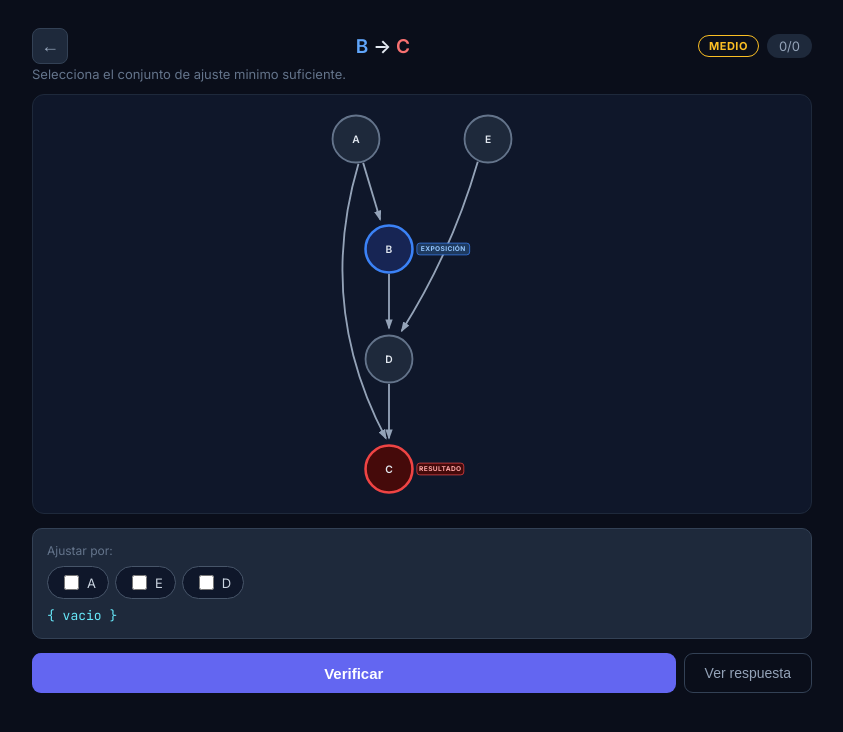
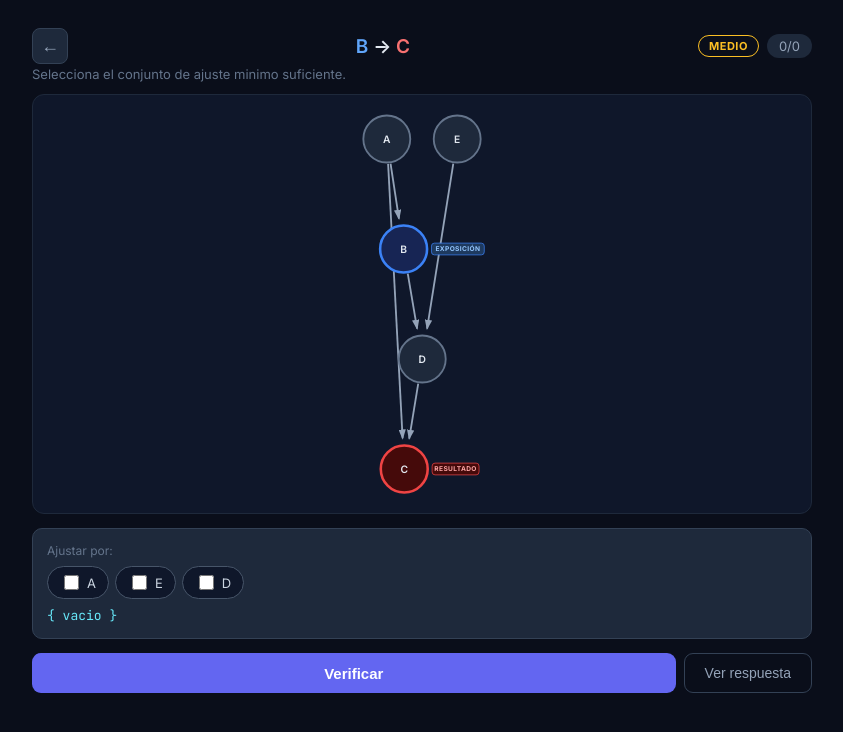
Before and after one commit to nutricioncondanii/daggle-pro, a React (Vite) app: page / in a window 1280 px wide. Both pictures are taken after a click on the button "Generar DAG". Shown: the top 732 px of the page, without its empty margins (218-1061 px from the left). Built offline with nearby package versions, Linux system fonts and the light colour scheme.

Commit message:
Force-directed layout: nodes repel each other, edges attract — straight arrows only

```diff
--- a/src/components/DagCanvas/DagCanvas.tsx
+++ b/src/components/DagCanvas/DagCanvas.tsx
@@ -11,258 +11,169 @@ interface Props {
   height?: number;
 }
 
-const R = 32; // node radius
+const R = 32;
 
 interface Pos { id: string; x: number; y: number }
 
+// ─── Force-directed layout with fixed Y layers ─────────────────────
+
 function layout(g: DagGraph): Pos[] {
-  // ── Step 1: Topological layering (Kahn's) ──
+  const n = g.nodes.length;
+  if (n === 0) return [];
+
+  // Step 1: Topological layering for Y (Kahn's)
   const inDeg = new Map<string, number>();
   const fwd = new Map<string, string[]>();
-  const bwd = new Map<string, string[]>();
-  g.nodes.forEach(n => { inDeg.set(n.id, 0); fwd.set(n.id, []); bwd.set(n.id, []); });
+  g.nodes.forEach(n => { inDeg.set(n.id, 0); fwd.set(n.id, []); });
   g.edges.forEach(e => {
     inDeg.set(e.target, (inDeg.get(e.target) || 0) + 1);
     fwd.get(e.source)?.push(e.target);
-    bwd.get(e.target)?.push(e.source);
   });
 
-  const layers: string[][] = [];
-  let q = g.nodes.filter(n => inDeg.get(n.id) === 0).map(n => n.id);
-  const assigned = new Set<string>();
-  while (q.length) {
-    const layer: string[] = [];
+  const depth = new Map<string, number>();
+  let queue = g.nodes.filter(n => inDeg.get(n.id) === 0).map(n => n.id);
+  const visited = new Set<string>();
+  let curDepth = 0;
+
+  while (queue.length) {
     const next: string[] = [];
-    for (const n of q) {
-      if (assigned.has(n)) continue;
-      assigned.add(n);
-      layer.push(n);
-      for (const c of fwd.get(n) || []) {
+    for (const id of queue) {
+      if (visited.has(id)) continue;
+      visited.add(id);
+      depth.set(id, curDepth);
+      for (const c of fwd.get(id) || []) {
         inDeg.set(c, (inDeg.get(c) || 1) - 1);
         if (inDeg.get(c) === 0) next.push(c);
       }
     }
-    if (layer.length) layers.push(layer);
-    q = next;
+    if (next.length > 0 || queue.some(id => !visited.has(id))) curDepth++;
+    queue = next;
   }
-  for (const n of g.nodes) {
-    if (!assigned.has(n.id)) { layers.push([n.id]); assigned.add(n.id); }
+  // Assign remaining nodes
+  for (const node of g.nodes) {
+    if (!depth.has(node.id)) depth.set(node.id, curDepth++);
   }
 
-  const xGap = 180;
   const yGap = 150;
-  const cx = 350;
 
-  // ── Step 2: Barycenter ORDERING — sort nodes in each layer to reduce crossings ──
-  // Give each node an initial "order" index within its layer
-  const order = new Map<string, number>();
-  for (const layer of layers) {
-    for (let i = 0; i < layer.length; i++) order.set(layer[i], i);
+  // Step 2: Initial X — spread nodes at each depth evenly
+  const byDepth = new Map<number, string[]>();
+  for (const node of g.nodes) {
+    const d = depth.get(node.id) || 0;
+    if (!byDepth.has(d)) byDepth.set(d, []);
+    byDepth.get(d)!.push(node.id);
   }
 
-  // Multiple passes: reorder each layer by the average order of connected nodes
-  for (let pass = 0; pass < 6; pass++) {
-    // Forward pass
-    for (let li = 1; li < layers.length; li++) {
-      const baryValues: { id: string; bary: number }[] = [];
-      for (const node of layers[li]) {
-        const pars = bwd.get(node) || [];
-        if (pars.length > 0) {
-          const avg = pars.reduce((s, p) => s + (order.get(p) || 0), 0) / pars.length;
-          baryValues.push({ id: node, bary: avg });
-        } else {
-          baryValues.push({ id: node, bary: order.get(node) || 0 });
+  const cx = 350;
+  const xGap = 160;
+  const x = new Map<string, number>();
+  for (const [, nodes] of byDepth) {
+    const w = (nodes.length - 1) * xGap;
+    nodes.forEach((id, i) => x.set(id, cx + i * xGap - w / 2));
   }
-      }
-      baryValues.sort((a, b) => a.bary - b.bary);
-      layers[li] = baryValues.map(v => v.id);
-      layers[li].forEach((id, i) => order.set(id, i));
-    }
-    // Backward pass
-    for (let li = layers.length - 2; li >= 0; li--) {
-      const baryValues: { id: string; bary: number }[] = [];
-      for (const node of layers[li]) {
-        const chs = fwd.get(node) || [];
-        if (chs.length > 0) {
-          const avg = chs.reduce((s, c) => s + (order.get(c) || 0), 0) / chs.length;
-          baryValues.push({ id: node, bary: avg });
-        } else {
-          baryValues.push({ id: node, bary: order.get(node) || 0 });
-        }
-      }
-      baryValues.sort((a, b) => a.bary - b.bary);
-      layers[li] = baryValues.map(v => v.id);
-      layers[li].forEach((id, i) => order.set(id, i));
+
+  // Step 3: Force simulation (X only, Y is fixed)
+  const vx = new Map<string, number>();
+  g.nodes.forEach(n => vx.set(n.id, 0));
+
+  const REPULSION = 8000;
+  const SPRING = 0.04;
+  const DAMPING = 0.85;
+  const MIN_DIST = R * 3;
+
+  for (let iter = 0; iter < 120; iter++) {
+    // Repulsion: every pair pushes apart horizontally
+    for (let i = 0; i < n; i++) {
+      for (let j = i + 1; j < n; j++) {
+        const a = g.nodes[i].id, b = g.nodes[j].id;
+        const ax = x.get(a)!, bx = x.get(b)!;
+        const ay = (depth.get(a) || 0) * yGap;
+        const by = (depth.get(b) || 0) * yGap;
+        const dx = bx - ax;
+        const dy = by - ay;
+        const distSq = dx * dx + dy * dy;
+        const dist = Math.sqrt(distSq) || 1;
+
+        // Only apply horizontal repulsion
+        const force = REPULSION / (distSq || 1);
+        const fx = (dx / dist) * force;
+
+        vx.set(a, (vx.get(a) || 0) - fx);
+        vx.set(b, (vx.get(b) || 0) + fx);
       }
     }
 
-  // ── Step 3: Assign X positions based on the new order ──
-  const posX = new Map<string, number>();
-  for (const layer of layers) {
-    const w = (layer.length - 1) * xGap;
-    for (let i = 0; i < layer.length; i++) {
-      posX.set(layer[i], cx + i * xGap - w / 2);
+    // Spring attraction along edges
+    for (const e of g.edges) {
+      const sx = x.get(e.source)!, tx = x.get(e.target)!;
+      const dx = tx - sx;
+      const force = dx * SPRING;
+      vx.set(e.source, (vx.get(e.source) || 0) + force);
+      vx.set(e.target, (vx.get(e.target) || 0) - force);
+    }
+
+    // Center gravity (weak pull toward cx)
+    for (const node of g.nodes) {
+      const nx = x.get(node.id)!;
+      vx.set(node.id, (vx.get(node.id) || 0) + (cx - nx) * 0.002);
+    }
+
+    // Apply velocities with damping
+    for (const node of g.nodes) {
+      const vel = (vx.get(node.id) || 0) * DAMPING;
+      vx.set(node.id, vel);
+      x.set(node.id, (x.get(node.id) || cx) + vel);
+    }
+
+    // Enforce minimum horizontal spacing between nodes at same depth
+    for (const [, nodes] of byDepth) {
+      if (nodes.length < 2) continue;
+      const sorted = [...nodes].sort((a, b) => (x.get(a) || 0) - (x.get(b) || 0));
+      for (let i = 1; i < sorted.length; i++) {
+        const prevX = x.get(sorted[i - 1])!;
+        const curX = x.get(sorted[i])!;
+        if (curX - prevX < MIN_DIST) {
+          const push = (MIN_DIST - (curX - prevX)) / 2;
+          x.set(sorted[i - 1], prevX - push);
+          x.set(sorted[i], curX + push);
+        }
+      }
     }
   }
 
-  // ── Step 4: Fine-tune X via barycenter positioning (keep the order, adjust positions) ──
-  for (let pass = 0; pass < 3; pass++) {
-    for (let li = 1; li < layers.length; li++) {
-      for (const node of layers[li]) {
-        const pars = bwd.get(node) || [];
-        if (pars.length > 0) {
-          const avg = pars.reduce((s, p) => s + (posX.get(p) || cx), 0) / pars.length;
-          posX.set(node, avg);
+  // Step 4: Re-center everything
+  let minX = Infinity, maxX = -Infinity;
+  for (const node of g.nodes) {
+    const nx = x.get(node.id)!;
+    if (nx < minX) minX = nx;
+    if (nx > maxX) maxX = nx;
   }
-      }
-      enforceSpacing(layers[li], posX, xGap, cx);
-    }
-    for (let li = layers.length - 2; li >= 0; li--) {
-      for (const node of layers[li]) {
-        const chs = fwd.get(node) || [];
-        if (chs.length > 0) {
-          const avg = chs.reduce((s, c) => s + (posX.get(c) || cx), 0) / chs.length;
-          posX.set(node, avg);
-        }
-      }
-      enforceSpacing(layers[li], posX, xGap, cx);
-    }
+  const shift = cx - (minX + maxX) / 2;
+  for (const node of g.nodes) x.set(node.id, x.get(node.id)! + shift);
+
+  // Build positions
+  return g.nodes.map(node => ({
+    id: node.id,
+    x: x.get(node.id) || cx,
+    y: 70 + (depth.get(node.id) || 0) * yGap,
+  }));
 }
 
-  // Build result
-  const result: Pos[] = [];
-  for (let li = 0; li < layers.length; li++) {
-    for (const node of layers[li]) {
-      result.push({ id: node, x: posX.get(node) || cx, y: 70 + li * yGap });
-    }
-  }
-  return result;
-}
+// ─── Simple straight-line edges ─────────────────────────────────────
 
-/** Push apart overlapping nodes while preserving their ORDER, then re-center */
-function enforceSpacing(layer: string[], posX: Map<string, number>, gap: number, cx: number) {
-  if (layer.length <= 1) return;
-  // Layer is already in the correct order from Step 2 — don't re-sort by X!
-  // Just ensure minimum gap between consecutive nodes
-  for (let i = 1; i < layer.length; i++) {
-    const prev = posX.get(layer[i - 1]) || 0;
-    const curr = posX.get(layer[i]) || 0;
-    if (curr - prev < gap) {
-      posX.set(layer[i], prev + gap);
-    }
-  }
-  // Re-center
-  const first = posX.get(layer[0]) || 0;
-  const last = posX.get(layer[layer.length - 1]) || 0;
-  const shift = cx - (first + last) / 2;
-  for (const n of layer) posX.set(n, (posX.get(n) || 0) + shift);
-}
-
-/** Distance from point (px,py) to the line segment (x1,y1)-(x2,y2) */
-function distToSeg(px: number, py: number, x1: number, y1: number, x2: number, y2: number): number {
-  const dx = x2 - x1, dy = y2 - y1;
-  const lenSq = dx * dx + dy * dy;
-  if (lenSq < 1) return Math.hypot(px - x1, py - y1);
-  const t = Math.max(0, Math.min(1, ((px - x1) * dx + (py - y1) * dy) / lenSq));
-  return Math.hypot(px - (x1 + t * dx), py - (y1 + t * dy));
-}
-
-/**
- * Build edge paths with node-avoidance.
- *
- * Rules:
- * 1. Default: straight line from source circle edge to target circle edge.
- * 2. If the straight line would pass within AVOID_RADIUS of any intermediate
- *    node, curve to the RIGHT side to avoid it.
- * 3. When multiple edges share source or target and would overlap, assign
- *    alternating curve directions (left/right) so they fan out.
- */
-function buildEdgePaths(
-  edges: { source: string; target: string }[],
-  posMap: Map<string, Pos>,
-  allNodes: { id: string }[],
-): string[] {
-  const AVOID = R + 15;
-
-  // Track how many edges share a source→ or →target to assign alternating sides
-  const srcCount = new Map<string, number>();
-  const tgtCount = new Map<string, number>();
-  const srcIdx = new Map<string, number>(); // running index per source
-  const tgtIdx = new Map<string, number>();
-  for (const e of edges) {
-    srcCount.set(e.source, (srcCount.get(e.source) || 0) + 1);
-    tgtCount.set(e.target, (tgtCount.get(e.target) || 0) + 1);
-  }
-
-  return edges.map((e) => {
-    const src = posMap.get(e.source);
-    const tgt = posMap.get(e.target);
-    if (!src || !tgt) return '';
-
-    // Running index for this source/target
-    const si = srcIdx.get(e.source) || 0;
-    srcIdx.set(e.source, si + 1);
-    const ti = tgtIdx.get(e.target) || 0;
-    tgtIdx.set(e.target, ti + 1);
-
+function edgeLine(src: Pos, tgt: Pos): string {
   const dx = tgt.x - src.x, dy = tgt.y - src.y;
   const len = Math.hypot(dx, dy);
   if (len < 1) return '';
   const ux = dx / len, uy = dy / len;
-
-    // Points on circle edges
   const x1 = src.x + ux * (R + 2);
   const y1 = src.y + uy * (R + 2);
   const x2 = tgt.x - ux * (R + 10);
   const y2 = tgt.y - uy * (R + 10);
-
-    // Check for collisions with intermediate nodes
-    let collides = false;
-    for (const n of allNodes) {
-      if (n.id === e.source || n.id === e.target) continue;
-      const np = posMap.get(n.id);
-      if (!np) continue;
-      if (distToSeg(np.x, np.y, x1, y1, x2, y2) < AVOID) {
-        collides = true;
-        break;
-      }
-    }
-
-    // Also check if multiple edges share this source or target
-    const srcN = srcCount.get(e.source) || 1;
-    const tgtN = tgtCount.get(e.target) || 1;
-    const needsCurve = collides || srcN >= 3 || tgtN >= 3;
-
-    if (!needsCurve && srcN < 2 && tgtN < 2) {
   return `M${x1},${y1} L${x2},${y2}`;
 }
 
-    // Compute curve direction and magnitude
-    // Use a combination of source and target index to alternate sides
-    const comboIdx = si + ti;
-    const dir = comboIdx % 2 === 0 ? 1 : -1;
-
-    // Magnitude: larger for collisions, smaller for just fan-out
-    let mag: number;
-    if (collides) {
-      mag = AVOID + 30; // enough to clear the node
-    } else {
-      // Fan-out: spread based on how many siblings
-      const total = Math.max(srcN, tgtN);
-      const pos = comboIdx - Math.floor((total - 1) / 2);
-      mag = pos * 18;
-      if (Math.abs(mag) < 5) return `M${x1},${y1} L${x2},${y2}`;
-    }
-
-    // Perpendicular control point
-    const mx = (x1 + x2) / 2;
-    const my = (y1 + y2) / 2;
-    const cpx = mx + (-uy) * dir * Math.abs(mag);
-    const cpy = my + ux * dir * Math.abs(mag);
-
-    return `M${x1},${y1} Q${cpx},${cpy} ${x2},${y2}`;
-  });
-}
+// ─── Component ──────────────────────────────────────────────────────
 
 export default function DagCanvas({ graph, showRoles, selectedNodes, onNodeClick, height = 420 }: Props) {
   const positions = useMemo(() => layout(graph), [graph]);
@@ -273,8 +184,7 @@ export default function DagCanvas({ graph, showRoles, selectedNodes, onNodeClick
   }, [positions]);
 
   const vb = useMemo(() => {
-    const padX = 120; // extra horizontal for side labels
-    const padY = 60;
+    const padX = 120, padY = 60;
     let x0 = Infinity, x1 = -Infinity, y0 = Infinity, y1 = -Infinity;
     for (const p of positions) {
       x0 = Math.min(x0, p.x); x1 = Math.max(x1, p.x);
@@ -294,15 +204,15 @@ export default function DagCanvas({ graph, showRoles, selectedNodes, onNodeClick
           </marker>
         </defs>
 
-        {/* Edges */}
-        {(() => {
-          const paths = buildEdgePaths(graph.edges, posMap, graph.nodes);
-          return graph.edges.map((e, i) => {
-            if (!paths[i]) return null;
-            return <path key={i} d={paths[i]} fill="none"
+        {/* Edges — simple straight lines */}
+        {graph.edges.map((e, i) => {
+          const s = posMap.get(e.source), t = posMap.get(e.target);
+          if (!s || !t) return null;
+          const d = edgeLine(s, t);
+          if (!d) return null;
+          return <path key={i} d={d} fill="none"
             stroke="#94a3b8" strokeWidth={2.5} markerEnd="url(#ah)" />;
-          });
-        })()}
+        })}
 
         {/* Nodes */}
         {graph.nodes.map(node => {
@@ -320,22 +230,15 @@ export default function DagCanvas({ graph, showRoles, selectedNodes, onNodeClick
 
           if (isExp) { fill = '#172554'; stroke = '#3b82f6'; sw = 3.5; }
           else if (isOut) { fill = '#450a0a'; stroke = '#ef4444'; sw = 3.5; }
-
           if (isSel) { fill = '#164e63'; stroke = '#22d3ee'; sw = 3.5; }
-
-          if (showRoles && !isExp && !isOut && !isSel) {
-            stroke = getRoleColor(role);
-          }
+          if (showRoles && !isExp && !isOut && !isSel) stroke = getRoleColor(role);
 
           return (
             <g key={node.id} onClick={() => clickable && onNodeClick!(node.id)}
               className={clickable ? 'dag-node-click' : undefined}>
 
-              {/* Glow for selected */}
               {isSel && <circle cx={p.x} cy={p.y} r={R + 6} fill="none"
                 stroke="#22d3ee" strokeWidth={1.5} opacity={0.35} />}
-
-              {/* Hover ring for clickable */}
               {clickable && <circle cx={p.x} cy={p.y} r={R + 3} fill="none"
                 stroke="transparent" strokeWidth={2} className="hover-ring" />}
 
@@ -347,15 +250,13 @@ export default function DagCanvas({ graph, showRoles, selectedNodes, onNodeClick
                 {node.label}
               </text>
 
-              {/* Exposure / Outcome tag — to the right of the circle */}
               {isExp && (
                 <g pointerEvents="none">
                   <rect x={p.x + R + 6} y={p.y - 8} width={72} height={16}
                     rx={4} fill="#1e3a5f" stroke="#3b82f6" strokeWidth={1} />
                   <text x={p.x + R + 42} y={p.y} dy="0.3em" textAnchor="middle"
                     fill="#93c5fd" fontSize="9" fontWeight="700" letterSpacing="0.5">
-                    EXPOSICI&#211;N
-                  </text>
+                    EXPOSICI&#211;N</text>
                 </g>
               )}
               {isOut && (
@@ -364,12 +265,10 @@ export default function DagCanvas({ graph, showRoles, selectedNodes, onNodeClick
                     rx={4} fill="#450a0a" stroke="#ef4444" strokeWidth={1} />
                   <text x={p.x + R + 38} y={p.y} dy="0.3em" textAnchor="middle"
                     fill="#fca5a5" fontSize="9" fontWeight="700" letterSpacing="0.5">
-                    RESULTADO
-                  </text>
+                    RESULTADO</text>
                 </g>
               )}
 
-              {/* Role labels — to the right of the circle */}
               {showRoles && !isExp && !isOut && ROLE_LABELS[role] && (
                 <g pointerEvents="none">
                   <rect x={p.x + R + 6} y={p.y - 8}
@@ -377,8 +276,7 @@ export default function DagCanvas({ graph, showRoles, selectedNodes, onNodeClick
                     rx={4} fill="#0f172a" stroke={getRoleColor(role)} strokeWidth={1} opacity={0.9} />
                   <text x={p.x + R + 12} y={p.y} dy="0.3em" textAnchor="start"
                     fill={getRoleColor(role)} fontSize="9" fontWeight="600" letterSpacing="0.3">
-                    {ROLE_LABELS[role]}
-                  </text>
+                    {ROLE_LABELS[role]}</text>
                 </g>
               )}
             </g>
```
Lines whose indentation alone changed are shown as unchanged.
